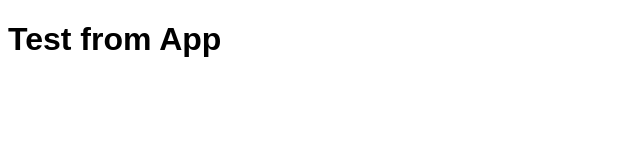
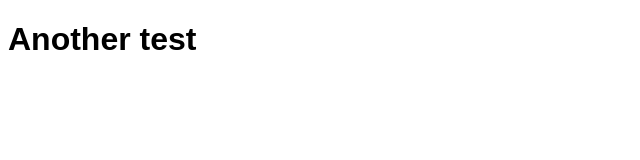
Before and after one commit to NemanjaJovic/feedback-app, a JavaScript app: page / in a window 1280 px wide. Shown: the top 160 px of the page, without its empty margins (0-640 px from the left). Built offline with nearby package versions, Linux system fonts and the light colour scheme.

Commit message:
test commit

```diff
--- a/src/App.js
+++ b/src/App.js
@@ -1,7 +1,7 @@
 function App() {
   return (
     <div className='container'>
-      <h1>Test from App</h1>
+      <h1>Another test</h1>
     </div>
   )
 }
```
